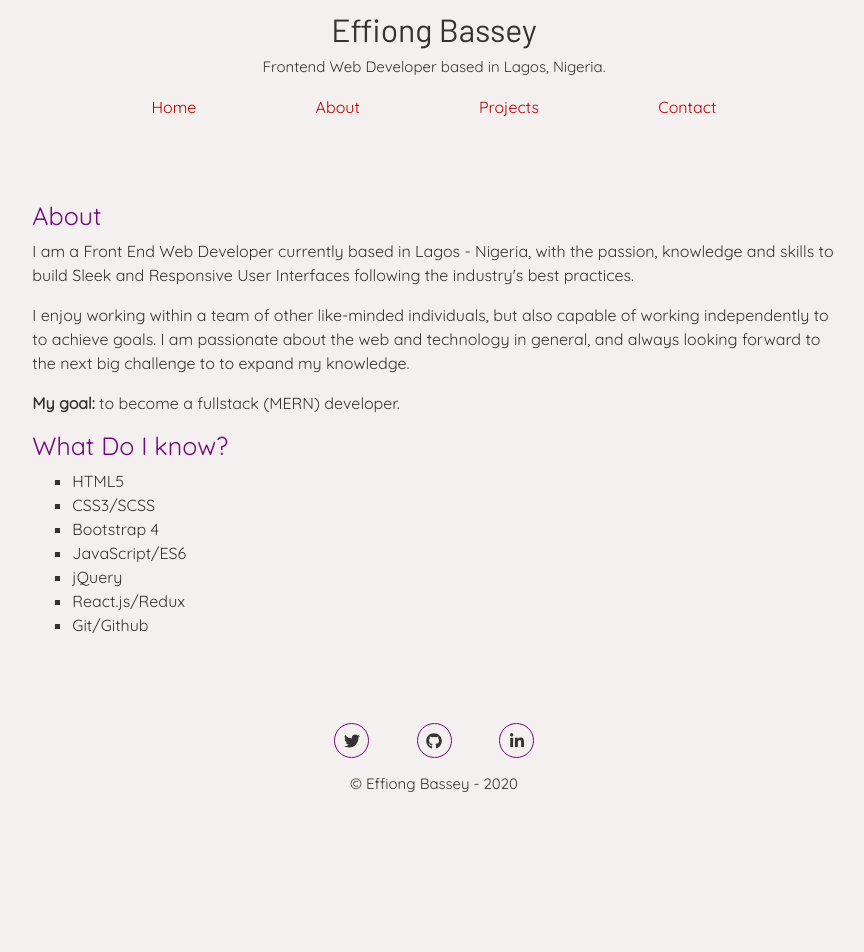
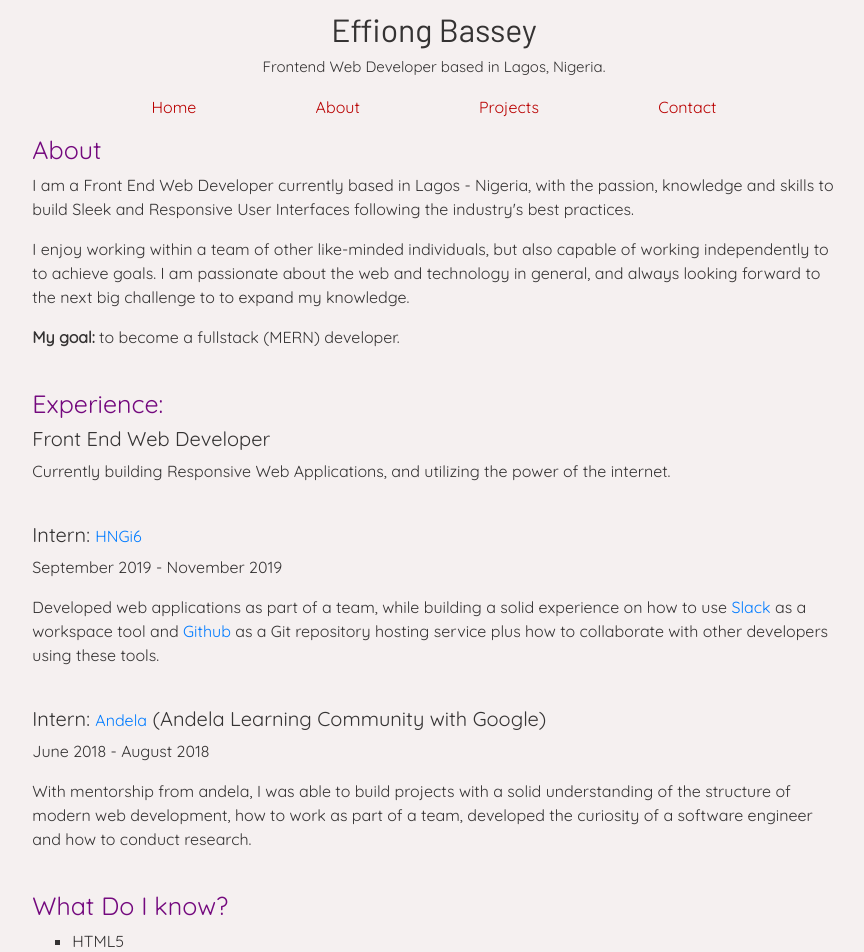
Before and after one commit to effiong-jr/portfolio, a React (Create React App) app: page /about in a window 1280 px wide. Shown: the top 952 px of the page, without its empty margins (206-1070 px from the left). Before the commit the page ends 800 px from the top, so only its background shows below. Built offline with nearby package versions, Linux system fonts and the light colour scheme.

Commit message:
Added experience to the about section

```diff
--- a/src/Components/About/index.js
+++ b/src/Components/About/index.js
@@ -21,6 +21,31 @@ function About() {
                     <strong>My goal:</strong> to become a fullstack (MERN) developer.
                 </p>
 
+                <br />
+
+                <h1 className="heading">Experience:</h1>
+                <h5>Front End Web Developer</h5>
+                <p>Currently building Responsive Web Applications, and utilizing the power of the internet.</p>
+
+                <br />
+
+                <h5>Intern: <a href="https://hotels.ng/">HNGi6</a></h5>
+                <p>September 2019 - November 2019</p>
+                <p>Developed web applications as part of a team, while building a solid experience on how to
+                    use <a href="https://slack.com/">Slack</a> as a workspace tool and <a href="https://github.com/effiong-jr/">Github</a> as
+                    a Git repository hosting service plus how to collaborate with other developers using these tools.
+                </p>
+
+                <br />
+
+                <h5>Intern: <a href="https://andela.com/">Andela</a> (Andela Learning Community with Google)</h5>
+                <p>June 2018 - August 2018</p>
+                <p>With mentorship from andela, I was able to build projects with a solid understanding of the structure of modern web development,
+                    how to work as part of a team, developed the curiosity of a software engineer and how to conduct research.
+                </p>
+
+                <br />
+
                 <h2 className="heading">What Do I know?</h2>
                 <ul id="tools">
                     <li>HTML5</li>
```
